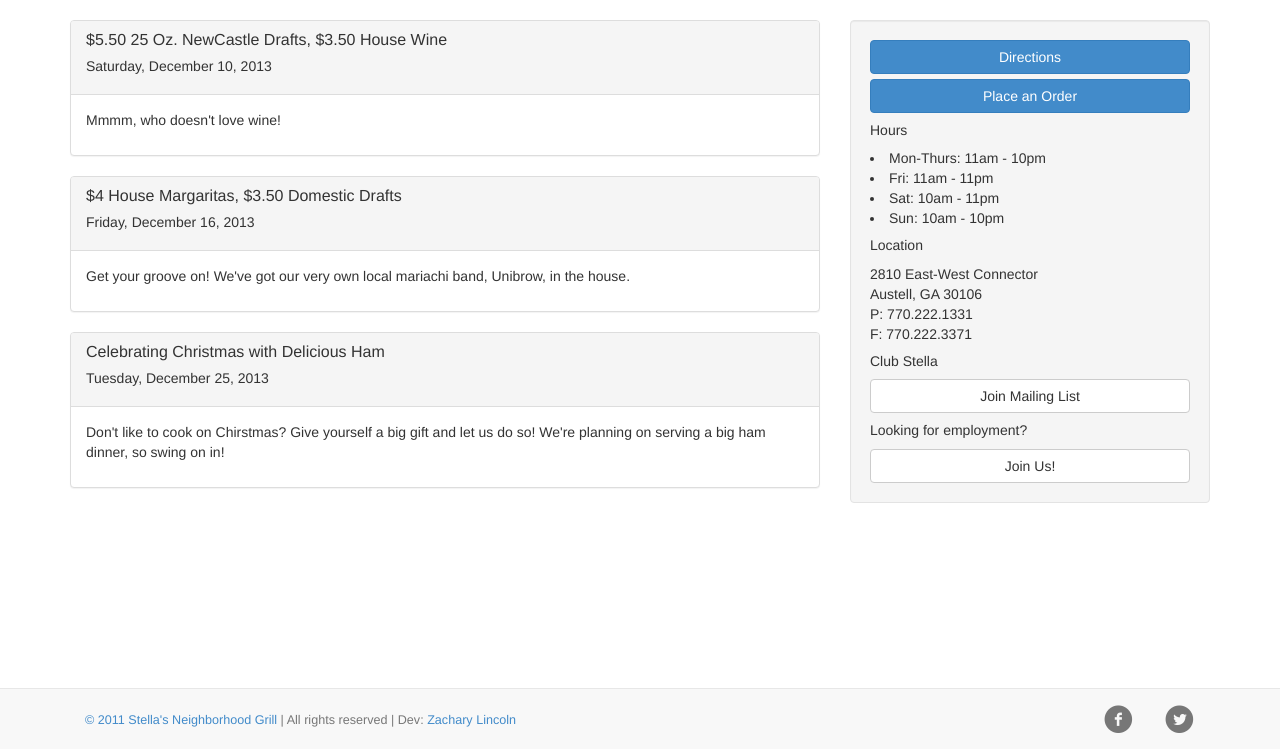
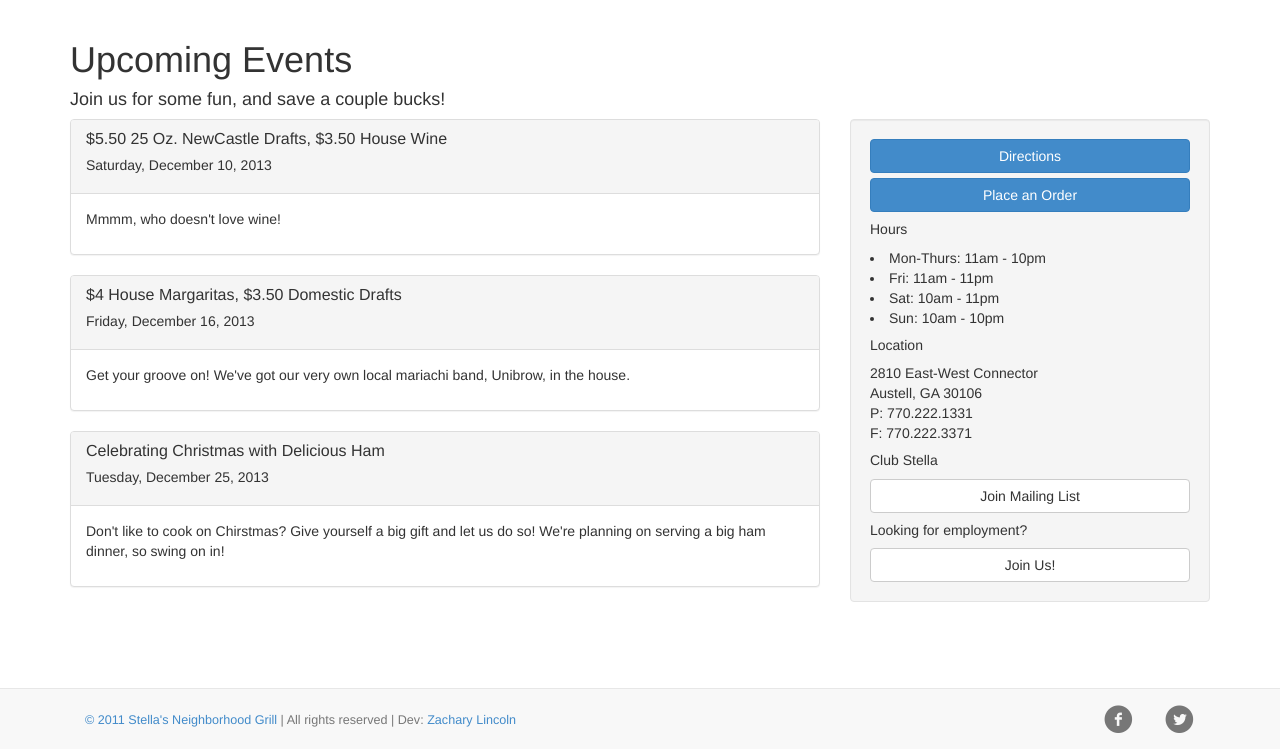
Before and after one commit to zlincoln/wsp-3, a PHP site: page /events.php in a window 1280 px wide. Shown: the part 51-800 px from the top of the page. Run offline with PHP 8.4, Linux system fonts and the light colour scheme; some libraries are stand-ins or nearby versions.

Commit message:
renamed photos.html to photos.php

```diff
--- a/events.php
+++ b/events.php
@@ -1,6 +1,12 @@
 <?php include('includes/header.php'); ?>
 <section>
 	<div class="container">
+		<div class="row">
+			<div class="col-xs-12">
+				<h1>Upcoming Events</h1>
+				<h4>Join us for some fun, and save a couple bucks!</h4>
+			</div>
+		</div>
 		<div class="row">
 			<div class="col-xs-12 col-sm-8">
 				<div class="panel panel-default">
```
Also changed, not shown: photos.php (renamed from photos.html).
